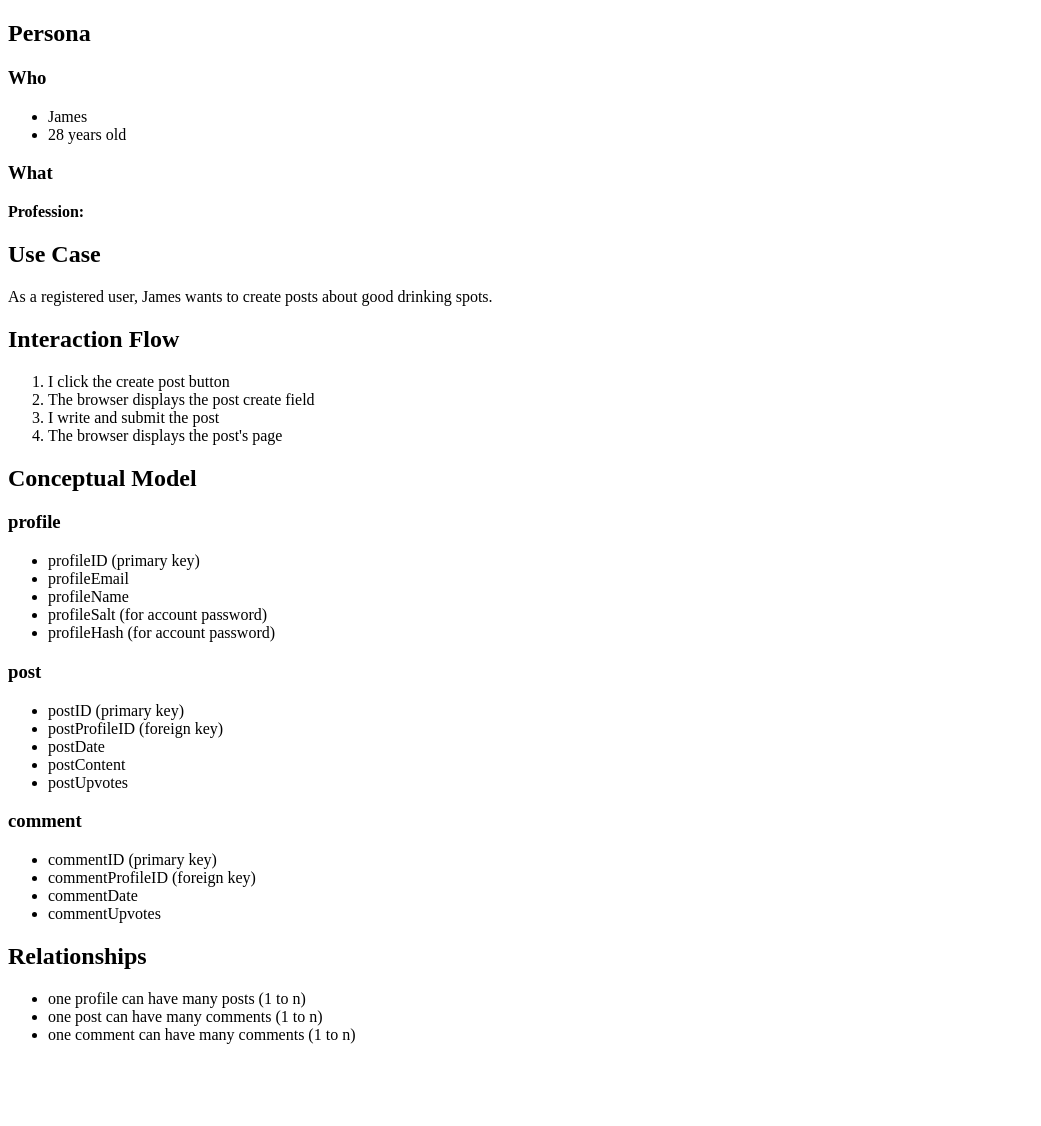
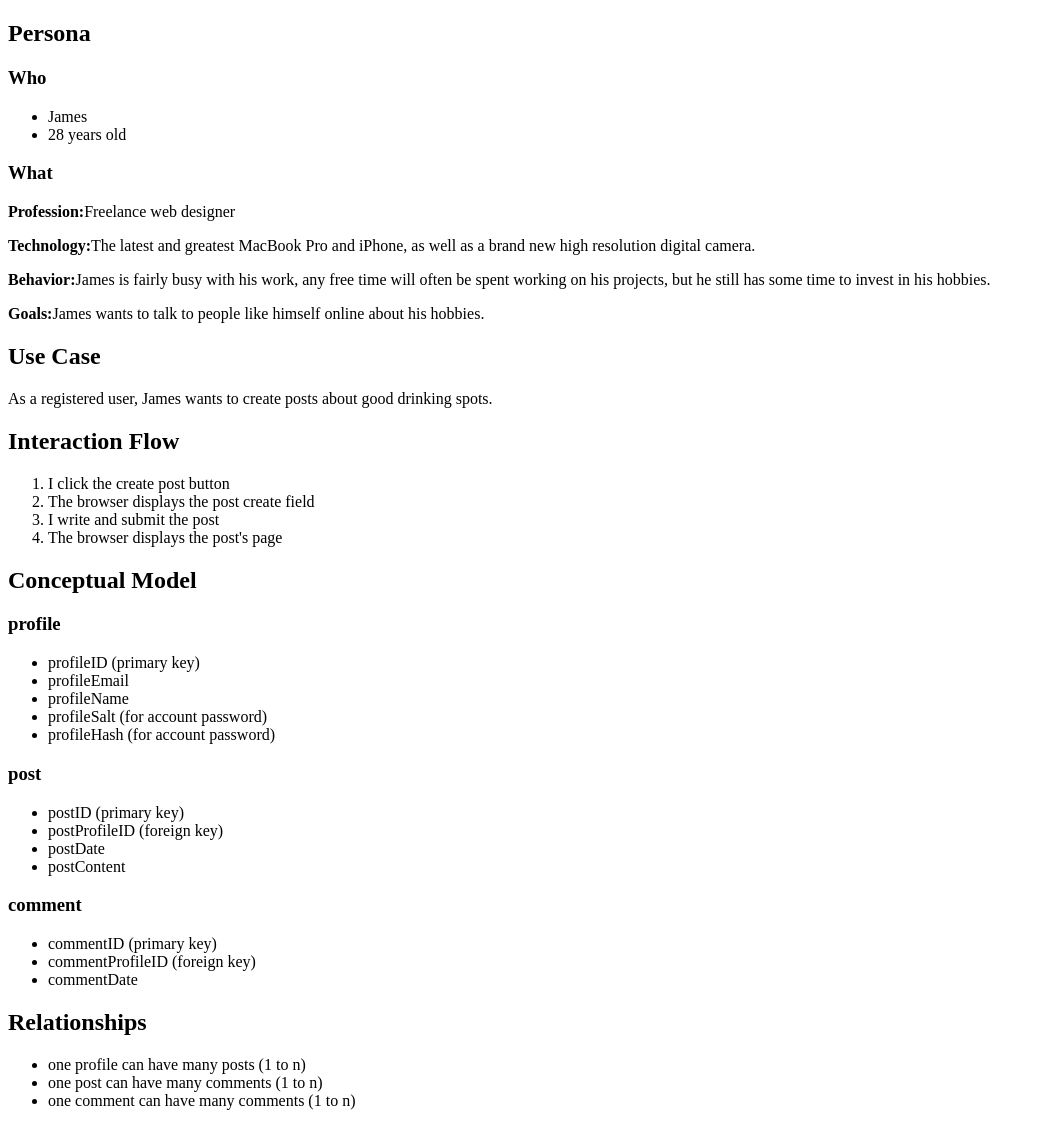
Before and after one commit to Jaccuse/data-design, a PHP site: page / in a window 1280 px wide. Shown: the whole page, without its empty margins (0-1041 px from the left). Before the commit the page ends 1044 px from the top, so only its background shows below. Run offline with PHP 8.4, Linux system fonts and the light colour scheme.

Commit message:
Corrected some structural errors and fleshed out content

```diff
--- a/index.php
+++ b/index.php
@@ -14,7 +14,10 @@
                 <li>28 years old</li>
             </ul>
             <h3>What</h3>
-            <p><strong>Profession:</strong></p>
+            <p><strong>Profession:</strong>Freelance web designer</p>
+            <p><strong>Technology:</strong>The latest and greatest MacBook Pro and iPhone, as well as a brand new high resolution digital camera.</p>
+            <p><strong>Behavior:</strong>James is fairly busy with his work, any free time will often be spent working on his projects, but he still has some time to invest in his hobbies.</p>
+            <p><strong>Goals:</strong>James wants to talk to people like himself online about his hobbies.</p>
         </p>
         <!--James is a user with topics to talk about with members of his community. James enjoys photography and hanging out in bars with his friends drinking craft beers. He wants to connect and talk with members of his community about popular hangouts and the latest news.-->
         <p>
@@ -48,7 +51,6 @@
                 <li>postProfileID (foreign key)</li>
                 <li>postDate</li>
                 <li>postContent</li>
-                <li>postUpvotes</li>
             </ul>
         </p>
         <p>
@@ -57,7 +59,6 @@
                 <li>commentID (primary key)</li>
                 <li>commentProfileID (foreign key)</li>
                 <li>commentDate</li>
-                <li>commentUpvotes</li>
             </ul>
         </p>
         <p>
```
